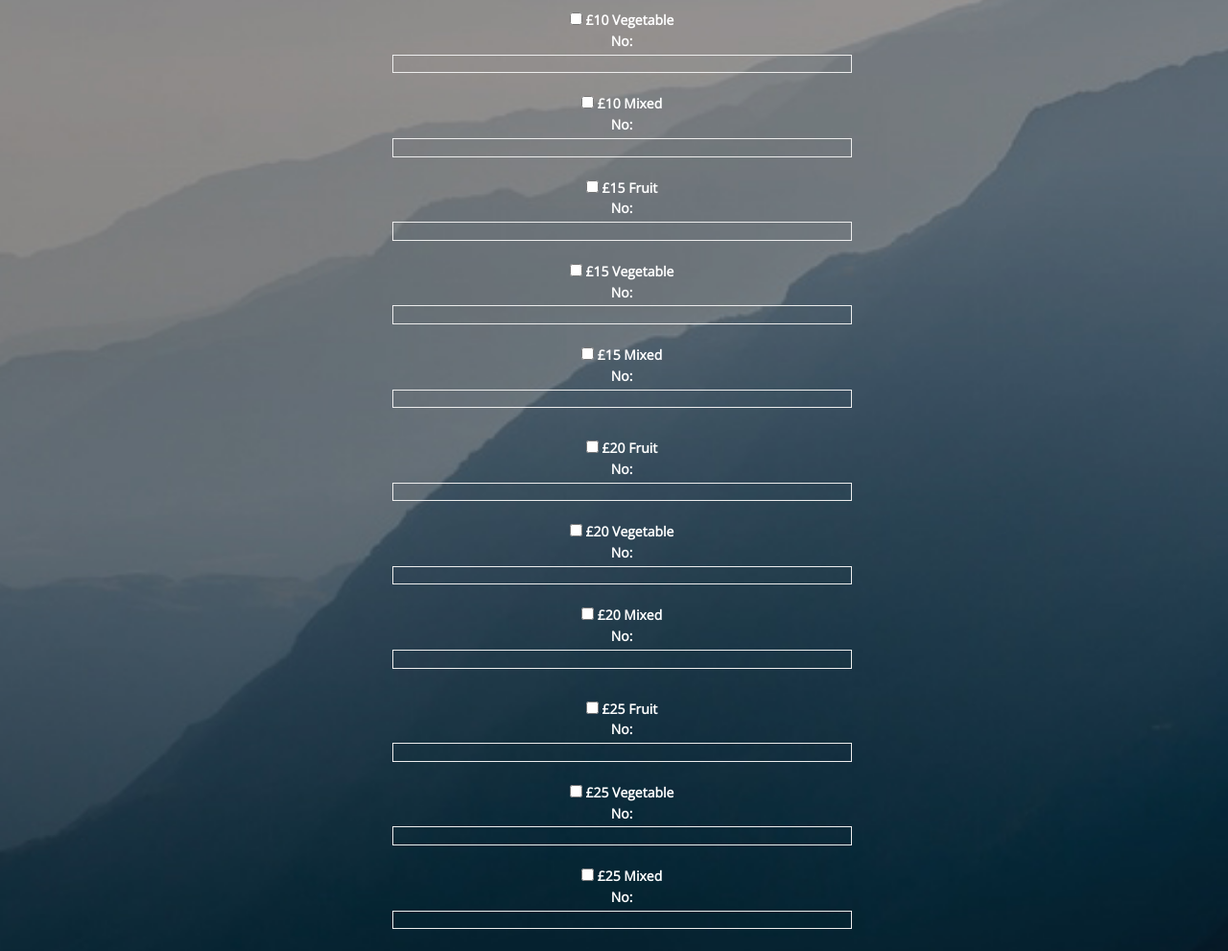
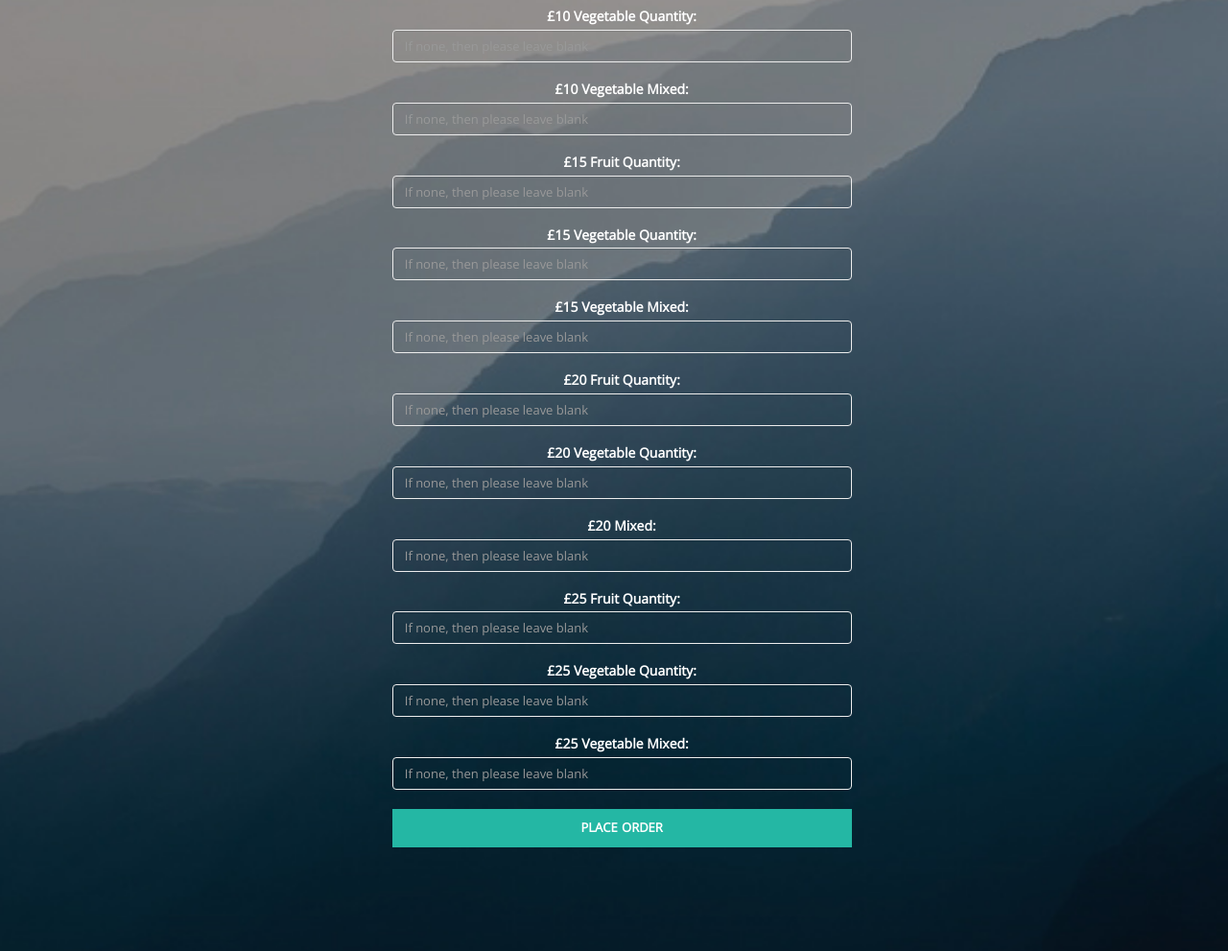
Before and after one commit to LeonFruit/Order, a plain HTML site: page index.html in a window 1280 px wide. Shown: the part 540-1531 px from the top of the page at 96% size. Drawn offline with nearby package versions, Linux system fonts and the light colour scheme.

Commit message:
Update index.html

```diff
--- a/index.html
+++ b/index.html
@@ -90,74 +90,89 @@
                 </div>
 
 
+   <div class="form-group">
+     <label for="order1">£10 Vegetable Quantity:</label>
+                  <input type="text" name="10 Vegetable Quantity " class="form-control" id=" 10 Vegetable Quantity " placeholder="If none, then please leave blank"  />
+                  <div class="validation"></div>
+                </div>
 
-
- <input type="checkbox" id="£10 Vegetable" name="10 Vegetable " value=" Yes">
-  <label for="order1">£10 Vegetable</label><br>
-    <label for="order1">No:</label>
-  <input type="text" name="10 Vegetable Quantity " size="4"><br>
-
-
-<input type="checkbox" id="£10 Mixed" name="10 Mixed " value=" Yes">
-  <label for="order1">£10 Mixed</label><br>
-    <label for="order1">No:</label>
-  <input type="text" name="10 Mixed Quantity " size="4"><br>
+  <div class="form-group">
+     <label for="order1">£10 Vegetable Mixed:</label>
+                  <input type="text" name="10 Mixed " class="form-control" id=" 10 Mixed " placeholder="If none, then please leave blank"  />
+                  <div class="validation"></div>
+                </div>
 
 <p>
 
- <input type="checkbox" id="£15 Fruit" name="15 Fruit " value="Yes">
-  <label for="order1">£15 Fruit</label><br>
-    <label for="order1">No:</label>
-  <input type="text" name="15 Fruit Quantity " size="4"><br>
 
- <input type="checkbox" id="£15 Vegetable" name="15 Vegetable " value=" Yes">
-  <label for="order1">£15 Vegetable</label><br>
-    <label for="order1">No:</label>
-  <input type="text" name="15 Vegetable Quantity " size="4"><br>
+ <div class="logo text-center">
+   <div class="form-group">
+     <label for="order1">£15 Fruit Quantity:</label>
+                  <input type="text" name="15 Fruit Quantity " class="form-control" id=" 15 Fruit Quantity " placeholder="If none, then please leave blank"  />
+                  <div class="validation"></div>
+                </div>
 
 
-<input type="checkbox" id="£15 Mixed" name="15 Mixed " value=" Yes">
-  <label for="order1">£15 Mixed</label><br>
-    <label for="order1">No:</label>
-  <input type="text" name="15 Mixed Quantity " size="4"><br>
+   <div class="form-group">
+     <label for="order1">£15 Vegetable Quantity:</label>
+                  <input type="text" name="15 Vegetable Quantity " class="form-control" id=" 15 Vegetable Quantity " placeholder="If none, then please leave blank"  />
+                  <div class="validation"></div>
+                </div>
+
+  <div class="form-group">
+     <label for="order1">£15 Vegetable Mixed:</label>
+                  <input type="text" name="15 Mixed " class="form-control" id=" 15 Mixed " placeholder="If none, then please leave blank"  />
+                  <div class="validation"></div>
+                </div>
 
 <p>
 
-<input type="checkbox" id="£20 Fruit" name="20 Fruit " value="Yes">
-  <label for="order1">£20 Fruit</label><br>
-    <label for="order1">No:</label>
-  <input type="text" name="20 Fruit Quantity " size="4"><br>
 
- <input type="checkbox" id="£20 Vegetable" name="20 Vegetable " value=" Yes">
-  <label for="order1">£20 Vegetable</label><br>
-    <label for="order1">No:</label>
-  <input type="text" name="20 Vegetable Quantity " size="4"><br>
+   <div class="form-group">
+     <label for="order1">£20 Fruit Quantity:</label>
+                  <input type="text" name="20 Fruit Quantity " class="form-control" id=" 20 Fruit Quantity " placeholder="If none, then please leave blank"  />
+                  <div class="validation"></div>
+                </div>
 
 
-<input type="checkbox" id="£20 Mixed" name="20 Mixed " value=" Yes">
-  <label for="order1">£20 Mixed</label><br>
-    <label for="order1">No:</label>
-  <input type="text" name="20 Mixed Quantity " size="4"><br>
+   <div class="form-group">
+     <label for="order1">£20 Vegetable Quantity:</label>
+                  <input type="text" name="20 Vegetable Quantity " class="form-control" id=" 20 Vegetable Quantity " placeholder="If none, then please leave blank"  />
+                  <div class="validation"></div>
+                </div>
+
+  <div class="form-group">
+     <label for="order1">£20 Mixed:</label>
+                  <input type="text" name="20 Mixed " class="form-control" id=" 20 Mixed " placeholder="If none, then please leave blank"  />
+                  <div class="validation"></div>
+                </div>
+
+
 
 <p>
 
- <input type="checkbox" id="£25 Fruit" name="25 Fruit " value="Yes">
-  <label for="order1">£25 Fruit</label><br>
-    <label for="order1">No:</label>
-  <input type="text" name="25 Fruit Quantity " size="4"><br>
-
- <input type="checkbox" id="£25 Vegetable" name="25 Vegetable " value=" Yes">
-  <label for="order1">£25 Vegetable</label><br>
-    <label for="order1">No:</label>
-  <input type="text" name="25 Vegetable Quantity " size="4"><br>
 
 
-<input type="checkbox" id="£25 Mixed" name="25 Mixed " value=" Yes">
-  <label for="order1">£25 Mixed</label><br>
-    <label for="order1">No:</label>
-  <input type="text" name="25 Mixed Quantity " size="4"><br>
+   <div class="form-group">
+     <label for="order1">£25 Fruit Quantity:</label>
+                  <input type="text" name="25 Fruit Quantity " class="form-control" id=" 25 Fruit Quantity " placeholder="If none, then please leave blank"  />
+                  <div class="validation"></div>
+                </div>
 
-<p>
+
+   <div class="form-group">
+     <label for="order1">£25 Vegetable Quantity:</label>
+                  <input type="text" name="25 Vegetable Quantity " class="form-control" id=" 25 Vegetable Quantity " placeholder="If none, then please leave blank"  />
+                  <div class="validation"></div>
+                </div>
+
+  <div class="form-group">
+     <label for="order1">£25 Vegetable Mixed:</label>
+                  <input type="text" name="25 Mixed " class="form-control" id=" 25 Mixed " placeholder="If none, then please leave blank"  />
+                  <div class="validation"></div>
+                </div>
+
+
 
 
 
```
